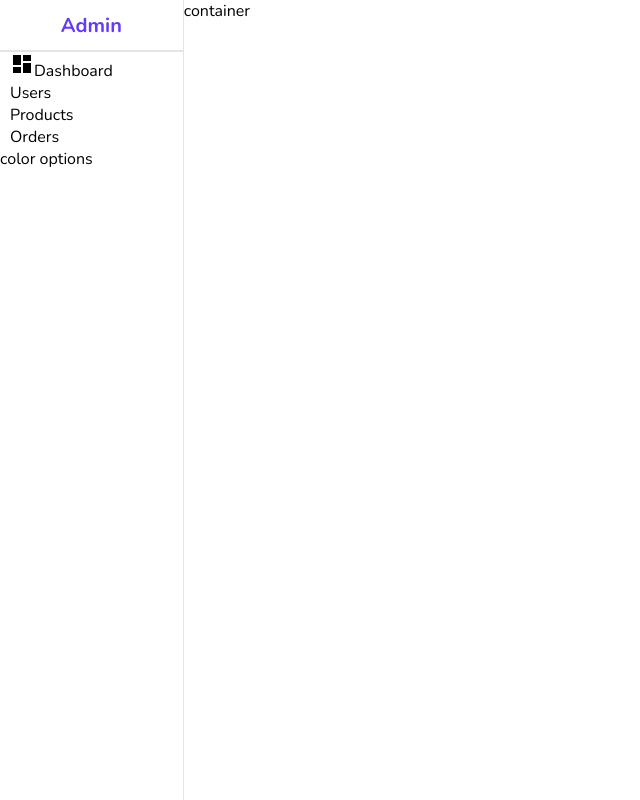
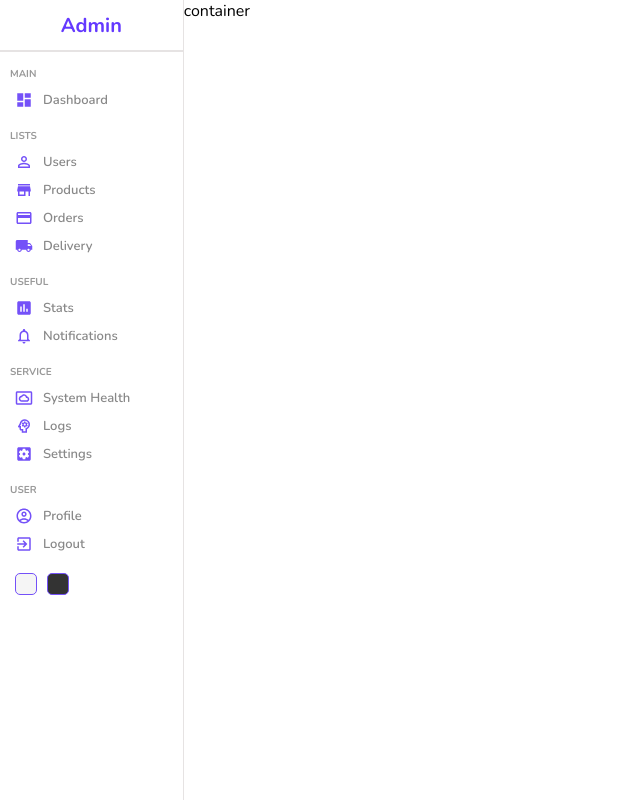
Before and after one commit to sachinit254/React-Admin-Dashboard, a React (Create React App) app: page / in a window 1280 px wide. Shown: the whole page, without its empty margins (0-640 px from the left). Built offline with nearby package versions, Linux system fonts and the light colour scheme.

Commit message:
sidebar layout and design  implementation

```diff
--- a/package.json
+++ b/package.json
@@ -3,6 +3,10 @@
   "version": "0.1.0",
   "private": true,
   "dependencies": {
+    "@emotion/react": "^11.9.3",
+    "@emotion/styled": "^11.9.3",
+    "@mui/icons-material": "^5.8.4",
+    "@mui/material": "^5.8.4",
     "@testing-library/jest-dom": "^5.16.4",
     "@testing-library/react": "^13.3.0",
     "@testing-library/user-event": "^13.5.0",
--- a/src/components/sidebar/Sidebar.jsx
+++ b/src/components/sidebar/Sidebar.jsx
@@ -1,5 +1,16 @@
 import "./sidebar.scss";
 import DashboardIcon from "@mui/icons-material/Dashboard";
+import PersonOutlineIcon from "@mui/icons-material/PersonOutline";
+import LocalShippingIcon from "@mui/icons-material/LocalShipping";
+import CreditCardIcon from "@mui/icons-material/CreditCard";
+import StoreIcon from "@mui/icons-material/Store";
+import InsertChartIcon from "@mui/icons-material/InsertChart";
+import SettingsApplicationsIcon from "@mui/icons-material/SettingsApplications";
+import ExitToAppIcon from "@mui/icons-material/ExitToApp";
+import NotificationsNoneIcon from "@mui/icons-material/NotificationsNone";
+import SettingsSystemDaydreamOutlinedIcon from "@mui/icons-material/SettingsSystemDaydreamOutlined";
+import PsychologyOutlinedIcon from "@mui/icons-material/PsychologyOutlined";
+import AccountCircleOutlinedIcon from "@mui/icons-material/AccountCircleOutlined";
 
 
 const Sidebar = () => {
@@ -11,22 +22,65 @@
       <hr />
       <div className="center">
         <ul>
+          <p className="title">MAIN</p>
           <li>
-            <DashboardIcon/>
+            <DashboardIcon className="icon" />
             <span>Dashboard</span>
           </li>
+          <p className="title">LISTS</p>
           <li>
+            <PersonOutlineIcon className="icon" />
             <span>Users</span>
           </li>
           <li>
+            <StoreIcon className="icon" />
             <span>Products</span>
           </li>
           <li>
+            <CreditCardIcon className="icon" />
             <span>Orders</span>
+          </li>
+          <li>
+            <LocalShippingIcon className="icon" />
+            <span>Delivery</span>
+          </li>
+          <p className="title">USEFUL</p>
+          <li>
+            <InsertChartIcon className="icon" />
+            <span>Stats</span>
+          </li>
+          <li>
+            <NotificationsNoneIcon className="icon" />
+            <span>Notifications</span>
+          </li>
+          <p className="title">SERVICE</p>
+          <li>
+            <SettingsSystemDaydreamOutlinedIcon className="icon" />
+            <span>System Health</span>
+          </li>
+          <li>
+            <PsychologyOutlinedIcon className="icon" />
+            <span>Logs</span>
+          </li>
+          <li>
+            <SettingsApplicationsIcon className="icon" />
+            <span>Settings</span>
+          </li>
+          <p className="title">USER</p>
+          <li>
+            <AccountCircleOutlinedIcon className="icon"/>
+            <span>Profile</span>
+          </li>
+          <li>
+            <ExitToAppIcon className="icon"/>
+            <span>Logout</span>
           </li>
         </ul>
       </div>
-      <div className="bottom">color options</div>
+      <div className="bottom">
+        <div className="colorOption"></div>
+        <div className="colorOption"></div>
+      </div>
     </div>
   );
 };
--- a/src/components/sidebar/sidebar.scss
+++ b/src/components/sidebar/sidebar.scss
@@ -26,6 +26,52 @@
         list-style: none;
         margin: 0;
         padding: 0;
+     .title{
+        font-size: 10px;
+        font-weight: bold;
+        color:#999;
+        margin-top: 15px;
+        margin-bottom: 5px;
+     }
+     li{
+        display: flex;
+        align-items: center;
+        padding: 5px;
+        cursor:pointer;
+
+        &:hover{
+            background-color: #ece8ff;
+        }
+        .icon{
+            font-size: 18px;
+            color: #7451f8;
+        }
+        span{
+            font-size: 13px;
+            font-weight: 600;
+            color: #888;
+            margin-left:10px;
+        }
+      }
+    }
+  }
+  .bottom{
+    display: flex;
+    align-items: center;
+    margin:10px;
+    .colorOption{
+        width: 20px;
+        height: 20px;
+        border-radius:5px;
+        border: 1px solid #7451f8;
+        margin:5px;
+        cursor:pointer;
+        &:nth-child(1){
+            background-color:whitesmoke;
+        }
+        &:nth-child(2){
+            background-color:#333;
+        }
     }
   }
 }
```
Also changed, not shown: 1 other file (tests, documents, lock files or other folders).
